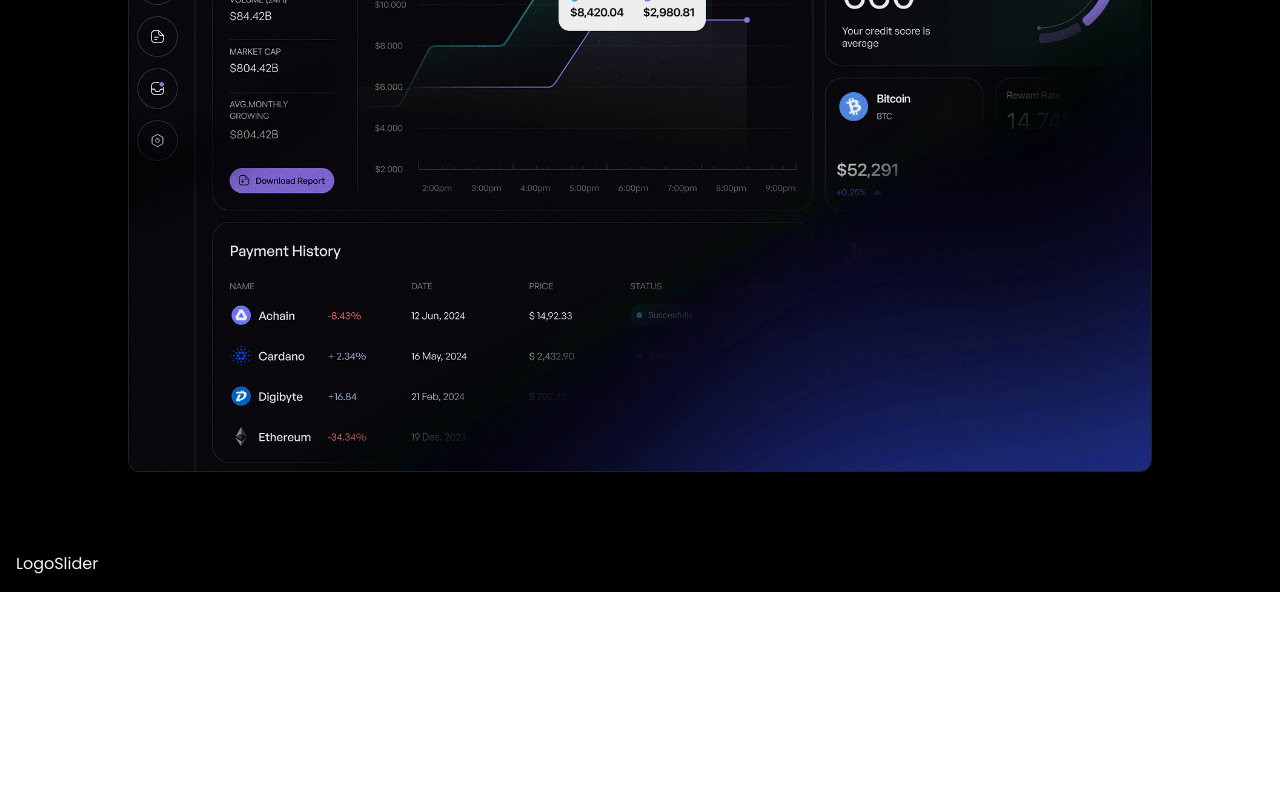
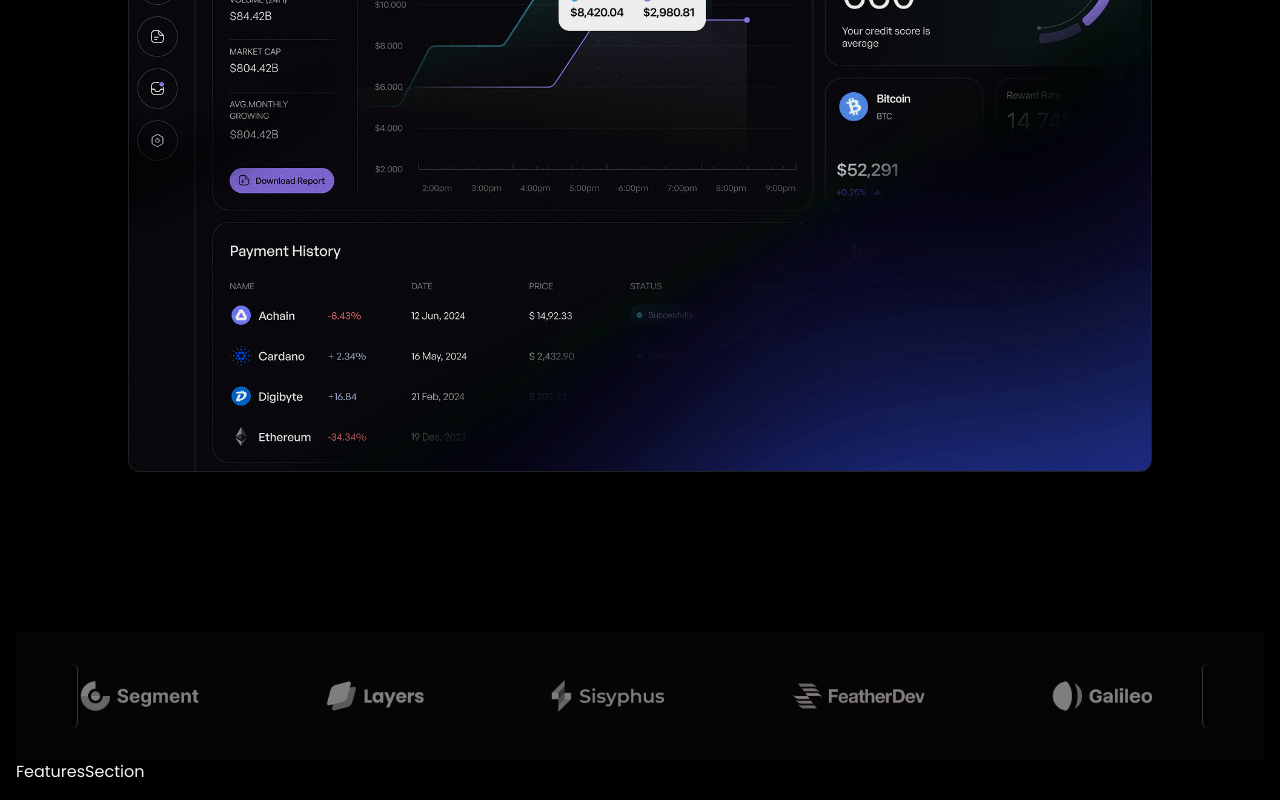
Before and after one commit to shayanabdullah/forexsite, a React (Vite) app: page / in a window 1280 px wide. Shown: the part 887-1687 px from the top of the page. Before the commit the page ends 1479 px from the top, so only its background shows below. Built offline with nearby package versions, Linux system fonts and the light colour scheme; a web font is replaced by a local one.

Commit message:
logo section done

```diff
--- a/package.json
+++ b/package.json
@@ -14,6 +14,7 @@
     "framer-motion": "^12.39.0",
     "gsap": "^3.15.0",
     "lucide-react": "^1.16.0",
+    "motion": "^12.39.0",
     "react": "^19.1.0",
     "react-dom": "^19.1.0",
     "react-icons": "^5.5.0",
--- a/src/pages/HomePage.jsx
+++ b/src/pages/HomePage.jsx
@@ -1,5 +1,5 @@
 // Section import
-
+import FeaturesSection from "../sections/FeaturesSection";
 import HeroSection from "../sections/HeroSection";
 import LogoSlider from "../sections/LogoSlider";
 
@@ -7,8 +7,12 @@ const HomePage = () => {
   return <div className="bg-black mx-auto">
     {/* Hero Section */}
     <HeroSection/>
+
     {/* Logo Slider */}
     <LogoSlider/>
+
+    {/* Features */}
+    <FeaturesSection/>
   </div>;
 };
 
--- /dev/null
+++ b/src/sections/FeaturesSection.jsx
@@ -0,0 +1,5 @@
+const FeaturesSection = () => {
+  return <div>FeaturesSection</div>;
+};
+
+export default FeaturesSection;
--- a/src/sections/LogoSlider.jsx
+++ b/src/sections/LogoSlider.jsx
@@ -1,9 +1,51 @@
-import React from 'react'
+import React from "react";
+import { motion } from "motion/react";
+const LogoSlider = () => {
+  const logos = [
+    "/log1.png",
+    "/log2.png",
+    "/log3.png",
+    "/log4.png",
+    "/log5.png",
+  ];
 
-const LogoSlider = () => {
+  const extendedLogos = [...logos, ...logos, ...logos, ...logos];
+
   return (
-    <div>LogoSlider</div>
-  )
-}
+    <div className="w-full overflow-hidden cursor-pointer bg-[#050505] backdrop-blur-sm py-12 mt-20 relative">
+        {/* overlay */}
+         <div className="absolute top-1/2 -translate-y-1/2 left-0 w-[5%] h-1/2 bg-[#050505]/70 backdrop-blur-lg z-20 rounded-md border-r border-white/20 "/>
+         <div className="absolute top-1/2 -translate-y-1/2 right-0 w-[5%] h-1/2 bg-[#050505]/70 backdrop-blur-lg z-20 rounded-md border-l border-white/20 "/>
+        {/* logos */}
+      <motion.div
+        className="flex space-x-16"
+        style={{ width: "fit-content", display: "flex", gap: "4rem" }}
+        initial={{ opacity: 0, x: "0%" }}
+        animate={{ opacity: 1, x: "-50%" }}
+        transition={{
+          opacity: { duration: 0.5 },
+          x: { duration: 15, repeat: Infinity, ease: "linear", delay: 0.5 },
+        }}
+      >
+        {extendedLogos.map((logo, index) => (
+          <motion.img
+            src={logo}
+            alt="logo"
+            className="h-8 object-contain "
+            key={index}
+            initial={{
+                opacity: 0.5
+            }}
+            whileHover={{
+                opacity: 1,
+                scale: 1.05,
+                transition:{duration: 0.2}
+            }}
+          />
+        ))}
+      </motion.div>
+    </div>
+  );
+};
 
-export default LogoSlider
+export default LogoSlider;
```
Also changed, not shown: 1 other file (tests, documents, lock files or other folders).
